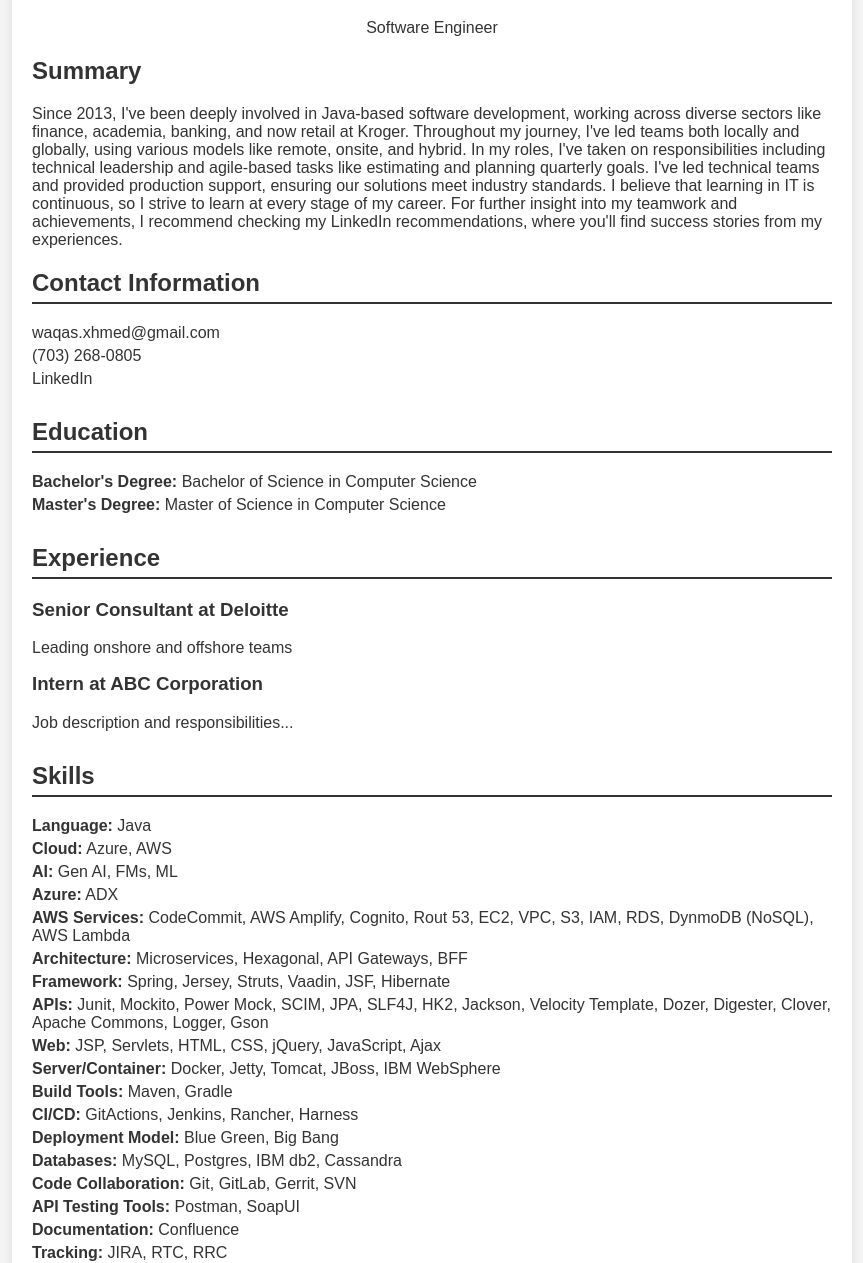
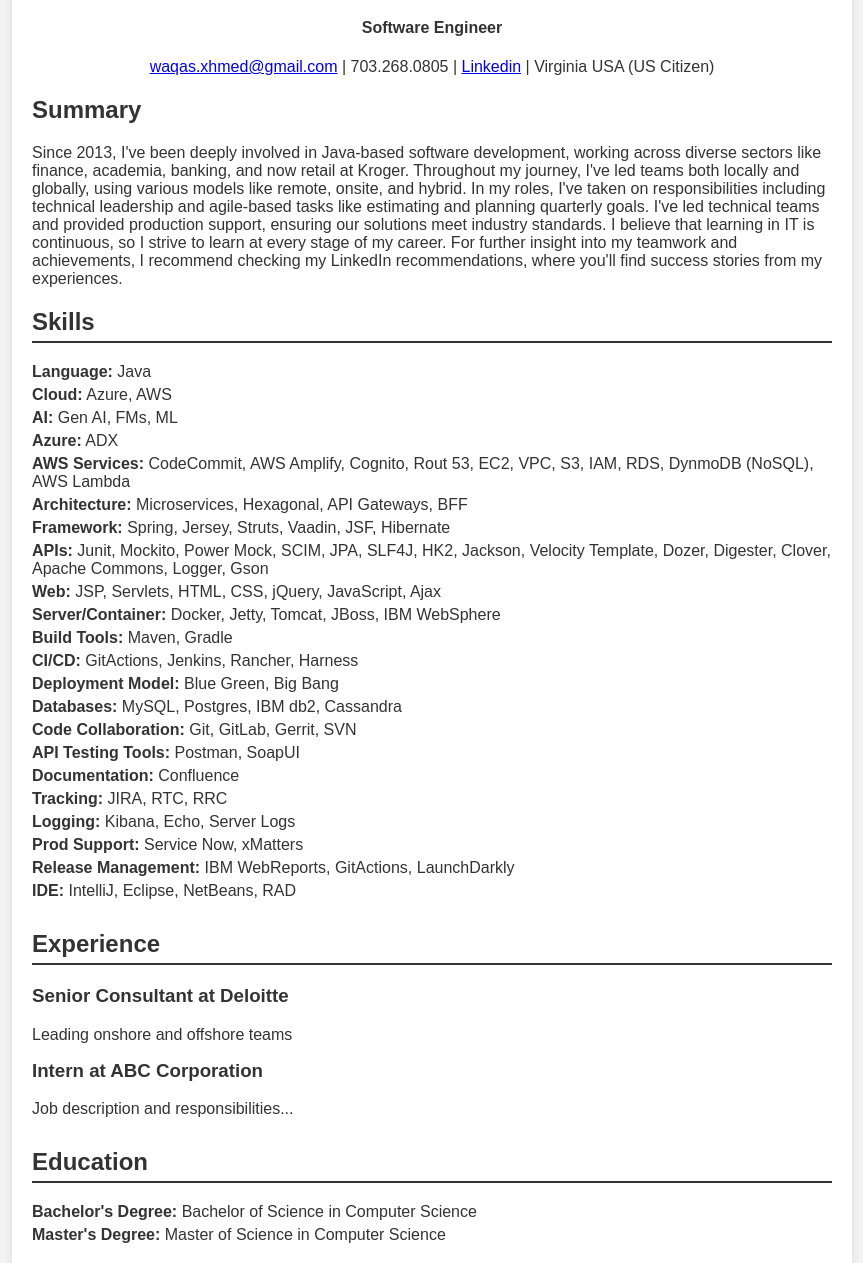
Before and after one commit to wqshmed/profile, a plain HTML site: page index.html in a window 1280 px wide. Shown: the part 265-1528 px from the top of the page, without its empty margins (208-1071 px from the left). Drawn offline with Linux system fonts and the light colour scheme.

Commit message:
Update index.html

```diff
--- a/index.html
+++ b/index.html
@@ -78,36 +78,15 @@
         <div class="profile">
             <img src="dp.jpeg" alt="Waqas Ahmed">
             <h1>Waqas Ahmed</h1>
-            <p>Software Engineer</p>
+            <h4>Software Engineer</h4>
+            <p><a href="mailto:waqas.xhmed@gmail.com">waqas.xhmed@gmail.com</a> | 703.268.0805 | <a href="https://www.linkedin.com/in/wqshmed/">Linkedin</a> | Virginia USA (US Citizen)</p>
         </div>
         <div class="summary">
             <h2>Summary</h2>
             <p>Since 2013, I've been deeply involved in Java-based software development, working across diverse sectors like finance, academia, banking, and now retail at Kroger. Throughout my journey, I've led teams both locally and globally, using various models like remote, onsite, and hybrid. In my roles, I've taken on responsibilities including technical leadership and agile-based tasks like estimating and planning quarterly goals. I've led technical teams and provided production support, ensuring our solutions meet industry standards. I believe that learning in IT is continuous, so I strive to learn at every stage of my career. For further insight into my teamwork and achievements, I recommend checking my LinkedIn recommendations, where you'll find success stories from my experiences.
 </p>
         </div>
-        <section class="section">
-            <h2>Contact Information</h2>
-            <ul class="contact-info">
-                <li><a href="mailto:yourname@example.com">waqas.xhmed@gmail.com</a></li>
-                <li><a href="tel:+1234567890">(703) 268-0805</a></li>
-                <li><a href="https://www.linkedin.com/in/wqshmed/">LinkedIn</a></li>
-            </ul>
-        </section>
-        <section class="section">
-            <h2>Education</h2>
-            <ul>
-                <li><strong>Bachelor's Degree:</strong> Bachelor of Science in Computer Science</li>
-                <li><strong>Master's Degree:</strong> Master of Science in Computer Science</li>
-            </ul>
-        </section>
-        <section class="section">
-            <h2>Experience</h2>
-            <h3>Senior Consultant at Deloitte</h3>
-            <p>Leading onshore and offshore teams</p>
-            <h3>Intern at ABC Corporation</h3>
-            <p>Job description and responsibilities...</p>
-        </section>
-        <section class="section">
+<section class="section">
     <h2>Skills</h2>
     <ul>
         <li><strong>Language:</strong> Java</li>
@@ -134,6 +113,21 @@
         <li><strong>IDE:</strong> IntelliJ, Eclipse, NetBeans, RAD</li>
     </ul>
 </section>
+         <section class="section">
+            <h2>Experience</h2>
+            <h3>Senior Consultant at Deloitte</h3>
+            <p>Leading onshore and offshore teams</p>
+            <h3>Intern at ABC Corporation</h3>
+            <p>Job description and responsibilities...</p>
+        </section>
+        <section class="section">
+            <h2>Education</h2>
+            <ul>
+                <li><strong>Bachelor's Degree:</strong> Bachelor of Science in Computer Science</li>
+                <li><strong>Master's Degree:</strong> Master of Science in Computer Science</li>
+            </ul>
+        </section>
+
 
         <section class="section">
             <h2>Awards and Certifications</h2>
```
